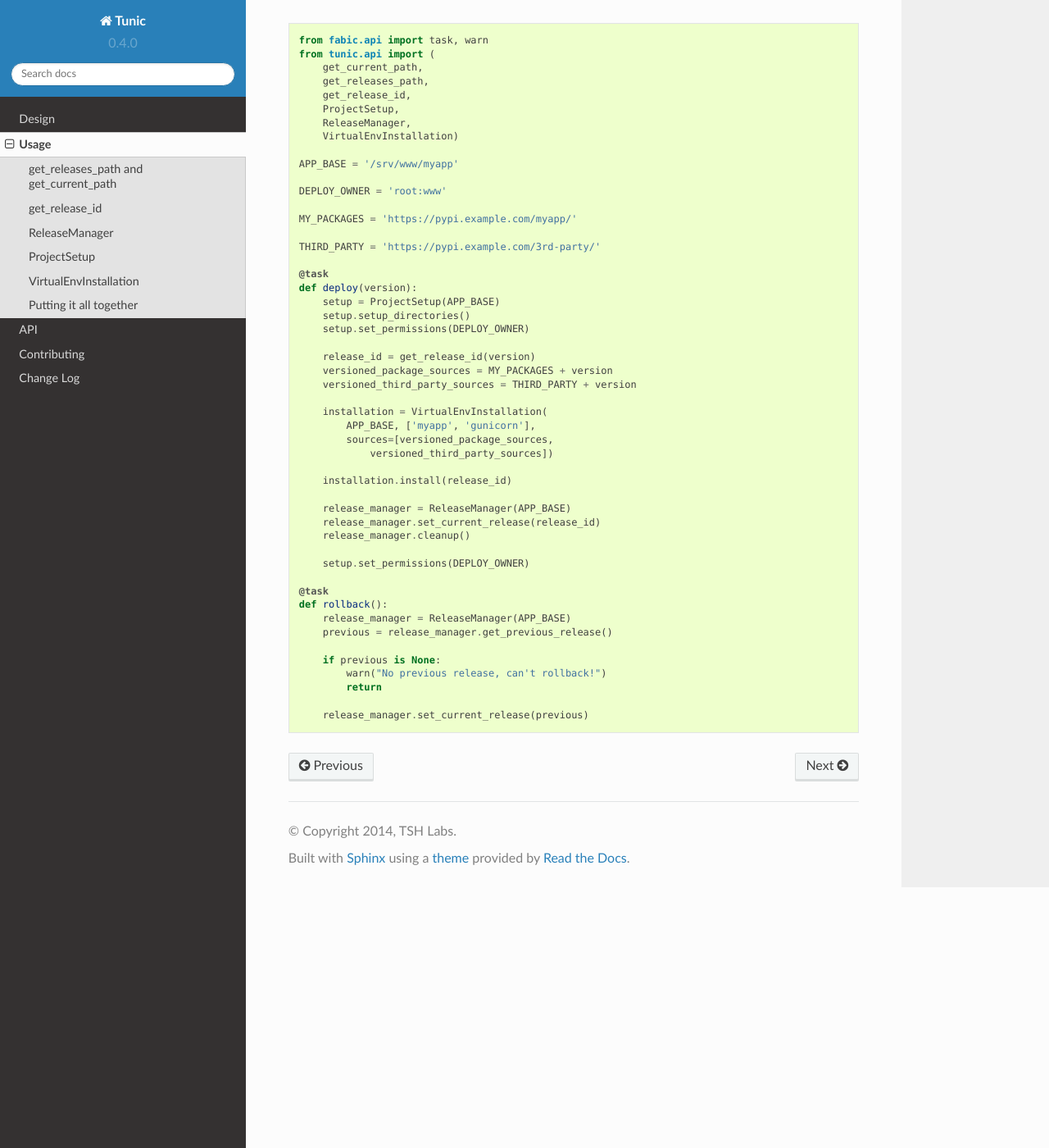
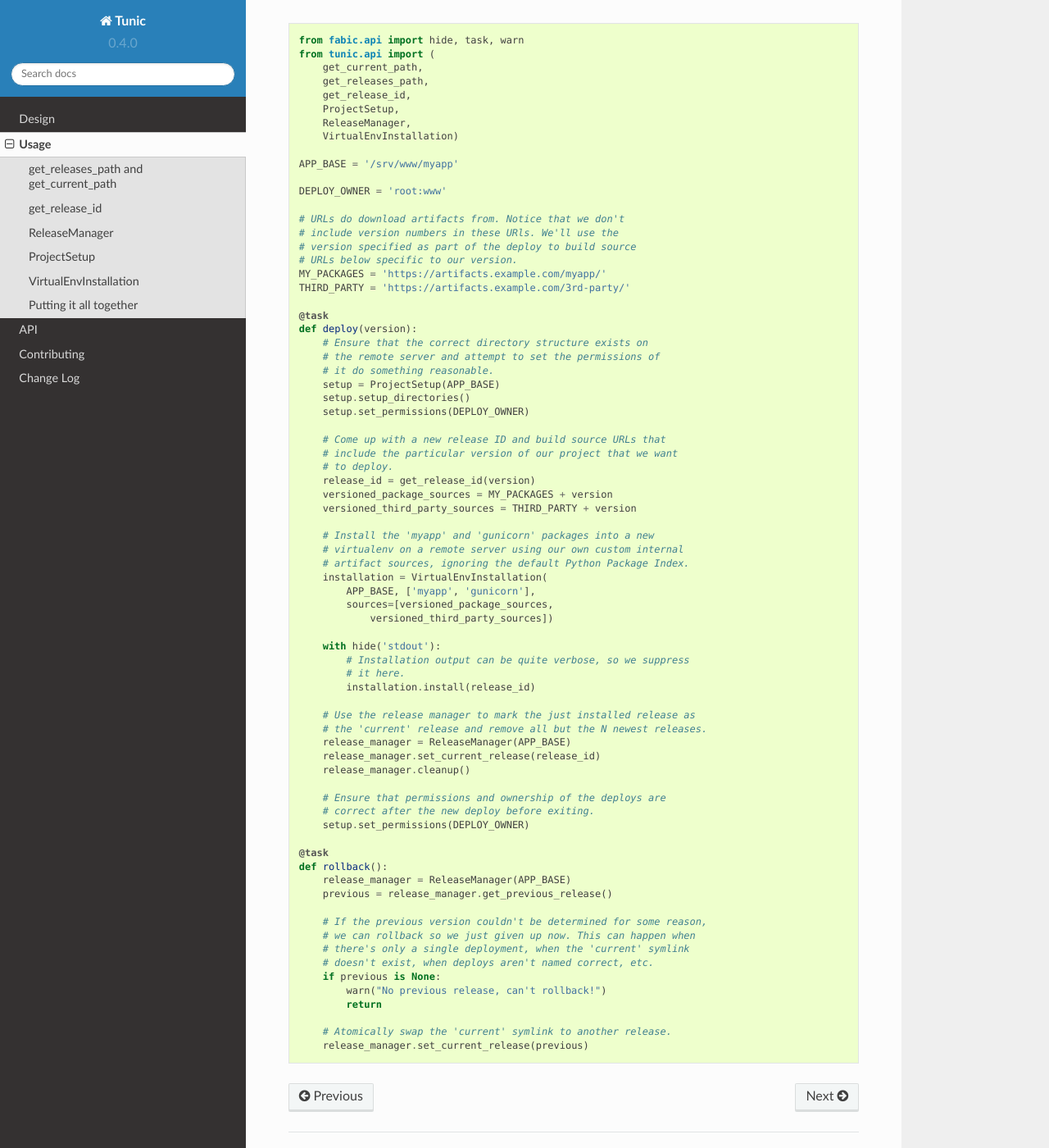
Before and after one commit to 56quarters/tunic, a Sphinx documentation site: the page built from doc/source/usage.rst, in a window 1280 px wide and 1400 px high, scrolled down 5085 px. Shown: the whole window at 82% size. Built offline with Sphinx 7.4.7 and the Read the Docs theme 2.0.0, drawn with Linux system fonts in a browser that asks for light colours.

Commit message:
Add comments to example

```diff
--- a/doc/source/usage.rst
+++ b/doc/source/usage.rst
@@ -279,7 +279,7 @@ example below!
 
 .. code-block:: python
 
-    from fabic.api import task, warn
+    from fabic.api import hide, task, warn
     from tunic.api import (
         get_current_path,
         get_releases_path,
@@ -292,31 +292,50 @@ example below!
 
     DEPLOY_OWNER = 'root:www'
 
-    MY_PACKAGES = 'https://pypi.example.com/myapp/'
-
-    THIRD_PARTY = 'https://pypi.example.com/3rd-party/'
+    # URLs do download artifacts from. Notice that we don't
+    # include version numbers in these URls. We'll use the
+    # version specified as part of the deploy to build source
+    # URLs below specific to our version.
+    MY_PACKAGES = 'https://artifacts.example.com/myapp/'
+    THIRD_PARTY = 'https://artifacts.example.com/3rd-party/'
 
     @task
     def deploy(version):
+        # Ensure that the correct directory structure exists on
+        # the remote server and attempt to set the permissions of
+        # it do something reasonable.
         setup = ProjectSetup(APP_BASE)
         setup.setup_directories()
         setup.set_permissions(DEPLOY_OWNER)
 
+        # Come up with a new release ID and build source URLs that
+        # include the particular version of our project that we want
+        # to deploy.
         release_id = get_release_id(version)
         versioned_package_sources = MY_PACKAGES + version
         versioned_third_party_sources = THIRD_PARTY + version
 
+        # Install the 'myapp' and 'gunicorn' packages into a new
+        # virtualenv on a remote server using our own custom internal
+        # artifact sources, ignoring the default Python Package Index.
         installation = VirtualEnvInstallation(
             APP_BASE, ['myapp', 'gunicorn'],
             sources=[versioned_package_sources,
                 versioned_third_party_sources])
 
-        installation.install(release_id)
+        with hide('stdout'):
+            # Installation output can be quite verbose, so we suppress
+            # it here.
+            installation.install(release_id)
 
+        # Use the release manager to mark the just installed release as
+        # the 'current' release and remove all but the N newest releases.
         release_manager = ReleaseManager(APP_BASE)
         release_manager.set_current_release(release_id)
         release_manager.cleanup()
 
+        # Ensure that permissions and ownership of the deploys are
+        # correct after the new deploy before exiting.
         setup.set_permissions(DEPLOY_OWNER)
 
     @task
@@ -324,8 +343,13 @@ example below!
         release_manager = ReleaseManager(APP_BASE)
         previous = release_manager.get_previous_release()
 
+        # If the previous version couldn't be determined for some reason,
+        # we can rollback so we just given up now. This can happen when
+        # there's only a single deployment, when the 'current' symlink
+        # doesn't exist, when deploys aren't named correct, etc.
         if previous is None:
             warn("No previous release, can't rollback!")
             return
 
+        # Atomically swap the 'current' symlink to another release.
         release_manager.set_current_release(previous)
```
